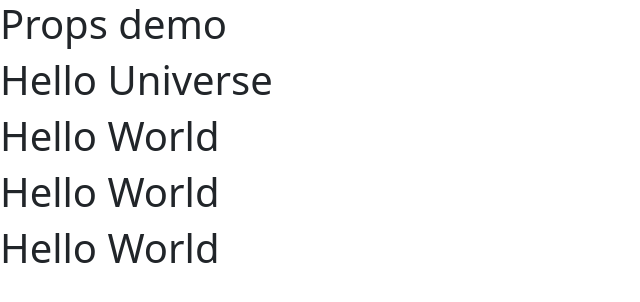
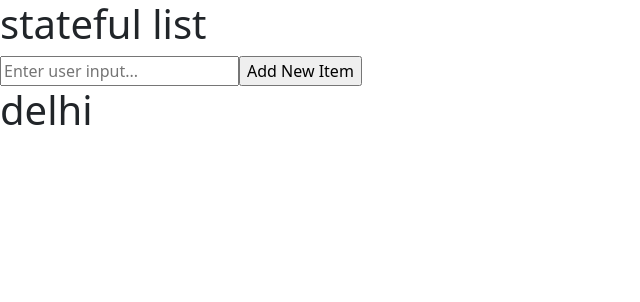
Before and after one commit to Poojakadam23/fifth-react-app, a React (Create React App) app: page / in a window 1280 px wide. Shown: the top 302 px of the page, without its empty margins (0-640 px from the left). Built offline with nearby package versions, Linux system fonts and the light colour scheme.

Commit message:
using useref

```diff
--- a/src/App.js
+++ b/src/App.js
@@ -1,24 +1,34 @@
+import { useRef,useState } from "react";
 
 
 function App() {
   return (
     <>
-    <h1>Props demo</h1>
+    <h1>stateful list</h1>
     <ListDemo />
 
     </>
   );
 }
 function ListDemo(){
-  let data = "Hello Universe";
-  let list = ["delhi", "calcutta", "chennai"];
+  let inputRef=useRef();
+  let [list,setList] =useState(["delhi"]);
+
+  let addItemAction=() => {
+    let inputValue=inputRef.current.value;
+    let newList = [inputValue,...list];
+    setList(newList);
+    inputRef.current.value="";
+  };
 
   return(
     <>
+    <input type="text" id="id1"ref={inputRef}placeholder="Enter user input..."/>
+    <input type="button"value="Add New Item" onClick={addItemAction}/>
 
-    <h1>{data}</h1>
+
     {list.map((item)=>(<><h1>
-      Hello World
+      {item}
     </h1></>
     ))}
   </>
```
